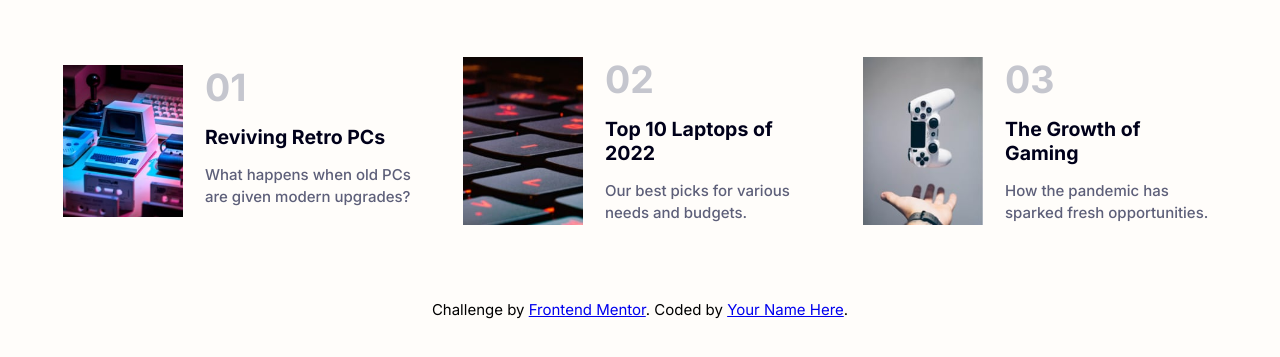
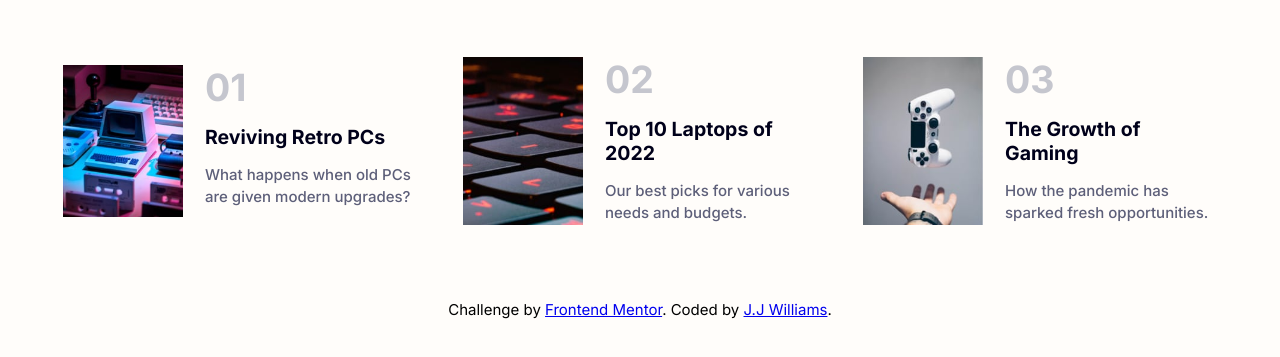
Before and after one commit to Willedwest/news-homepage.fe, a plain HTML site: page index.html in a window 1280 px wide. Shown: the part 647-1004 px from the top of the page. Drawn offline with Linux system fonts and the light colour scheme.

Commit message:
Update index.html

```diff
--- a/index.html
+++ b/index.html
@@ -112,7 +112,7 @@
 
   <footer>
     Challenge by <a href="https://www.frontendmentor.io?ref=challenge" target="_blank">Frontend Mentor</a>.
-    Coded by <a href="#">Your Name Here</a>.
+    Coded by <a href="https://github.com/Willedwest">J.J Williams</a>.
   </footer>
 
   <script src="/index.js"></script>
```
